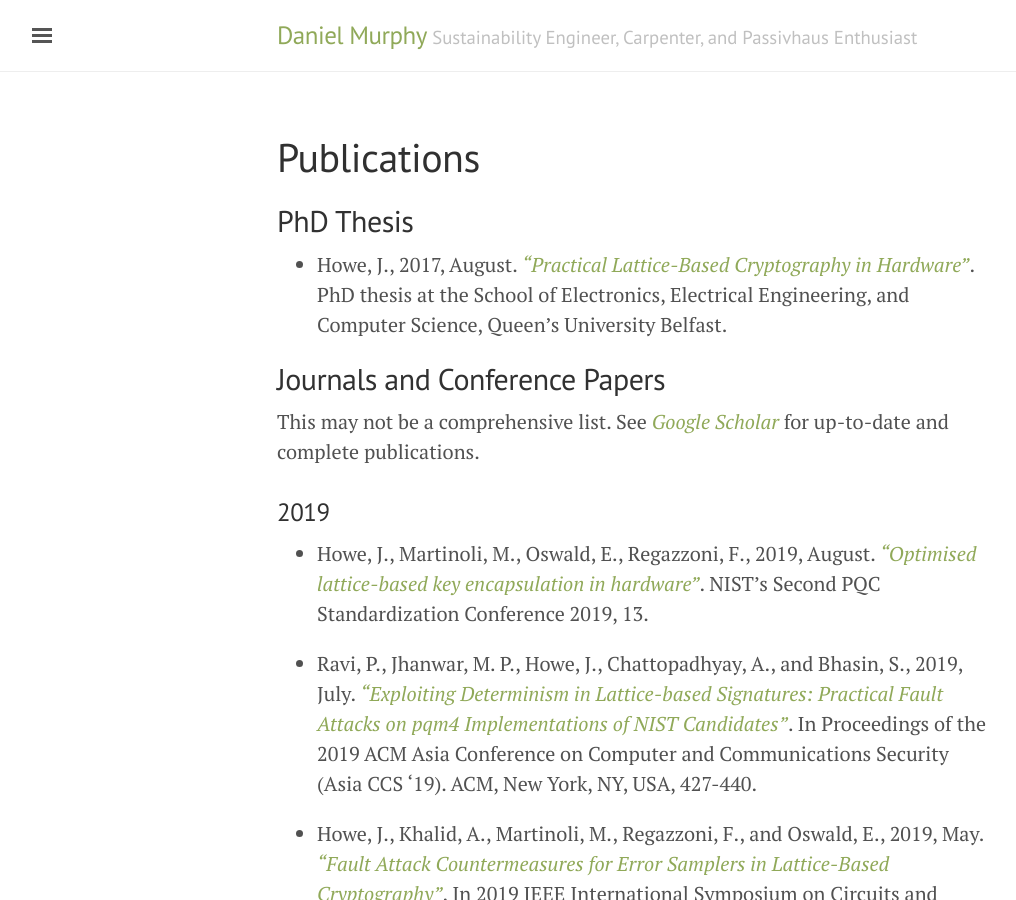
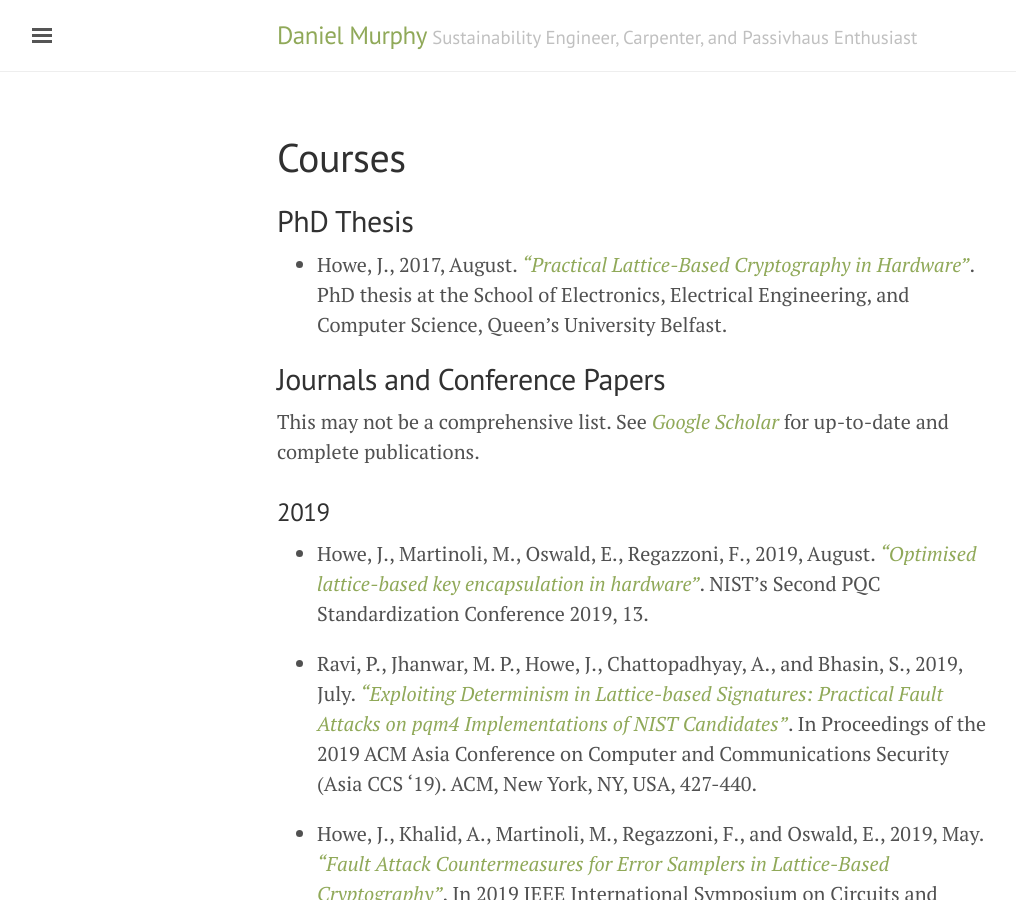
Before and after one commit to danielkmurphy/danielkmurphy.github.io, a Jekyll site: the page built from courses.md, in a window 1280 px wide and 900 px high. Shown: the whole window, without its empty margins (3-1019 px from the left). Built offline with Jekyll 4.4.1, drawn with Linux system fonts in a browser that asks for light colours.

Commit message:
Update and rename papers.md to courses.md

```diff
--- a/papers.md
+++ b/courses.md
@@ -1,7 +1,7 @@
 ---
 layout: page
-title: Publications
-permalink: /publications/
+title: Courses
+permalink: /courses/
 ---
 
 ## PhD Thesis
```
